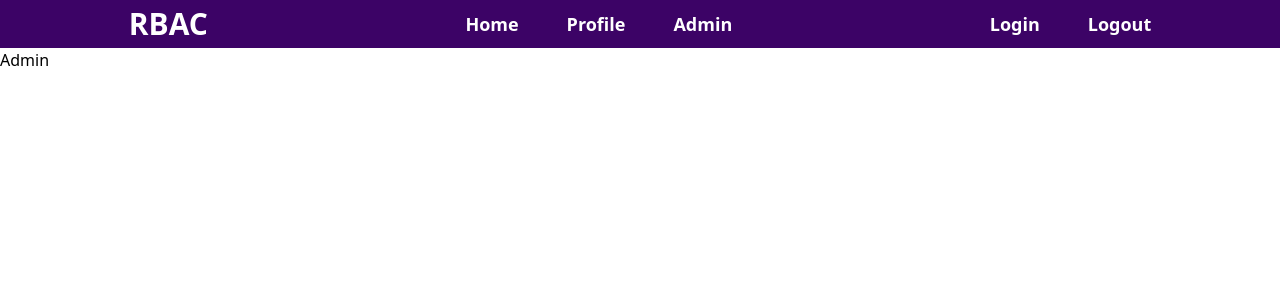
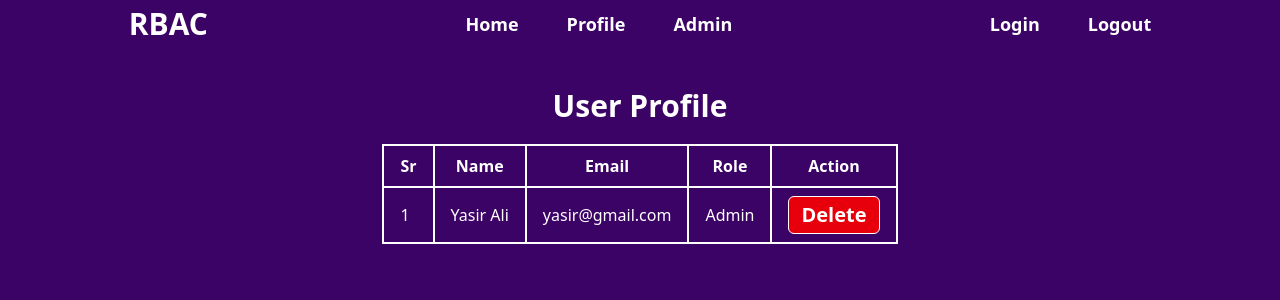
Before and after one commit to Yasir-Ali-Swe/Role-Based-Access-Control-RBAC-System, a React (Vite) app in the folder frontend/: page /admin in a window 1280 px wide. Shown: the top 300 px of the page. Built offline with nearby package versions, Linux system fonts and the light colour scheme.

Commit message:
Complete frontend will all api intigration

```diff
--- a/frontend/src/pages/Admin.jsx
+++ b/frontend/src/pages/Admin.jsx
@@ -2,9 +2,33 @@ import React from 'react'
 
 const Admin = () => {
   return (
-    <div>
-      <h1>Admin</h1>
+    <div className='bg-purple-950 h-screen flex justify-center'>
+    <div className="ProfileContainer">
+      <h1 className='text-3xl text-white font-bold text-center pt-10'>User Profile</h1>
+      <div className='TableContainer flex justify-center mt-5'>
+        <table>
+          <thead>
+            <tr>
+              <th className='border-2 border-white px-4 py-2 text-white'>Sr</th>
+              <th className='border-2 border-white px-4 py-2 text-white'>Name</th>
+              <th className='border-2 border-white px-4 py-2 text-white'>Email</th>
+              <th className='border-2 border-white px-4 py-2 text-white'>Role</th>
+              <th className='border-2 border-white px-4 py-2 text-white'>Action</th>
+            </tr>
+          </thead>
+          <tbody>
+            <tr>
+            <td className='border-2 border-white px-4 py-2 text-white'>1</td>
+              <td className='border-2 border-white px-4 py-2 text-white'>Yasir Ali</td>
+              <td className='border-2 border-white px-4 py-2 text-white'>yasir@gmail.com</td>
+              <td className='border-2 border-white px-4 py-2 text-white'>Admin</td>
+              <td className='border-2 border-white px-4 py-2 text-white'><button className='cursor-pointer bg-red-600 px-3 py-1 border border-white rounded-md text-xl font-bold text-white'>Delete</button></td>
+            </tr>
+          </tbody>
+        </table>
+      </div>
     </div>
+  </div>
   )
 }
 
--- a/frontend/src/pages/Profile.jsx
+++ b/frontend/src/pages/Profile.jsx
@@ -2,8 +2,28 @@ import React from 'react'
 
 const Profile = () => {
   return (
-    <div>
-      <h1>Profile</h1>
+    <div className='bg-purple-950 h-screen flex justify-center'>
+      <div className="ProfileContainer">
+        <h1 className='text-3xl text-white font-bold text-center pt-10'>User Profile</h1>
+        <div className='TableContainer flex justify-center mt-5'>
+          <table>
+            <thead>
+              <tr>
+                <th className='border-2 border-white px-4 py-2 text-white'>Name</th>
+                <th className='border-2 border-white px-4 py-2 text-white'>Email</th>
+                <th className='border-2 border-white px-4 py-2 text-white'>Role</th>
+              </tr>
+            </thead>
+            <tbody>
+              <tr>
+                <td className='border-2 border-white px-4 py-2 text-white'>Yasir Ali</td>
+                <td className='border-2 border-white px-4 py-2 text-white'>yasir@gmail.com</td>
+                <td className='border-2 border-white px-4 py-2 text-white'>Admin</td>
+              </tr>
+            </tbody>
+          </table>
+        </div>
+      </div>
     </div>
   )
 }
```
